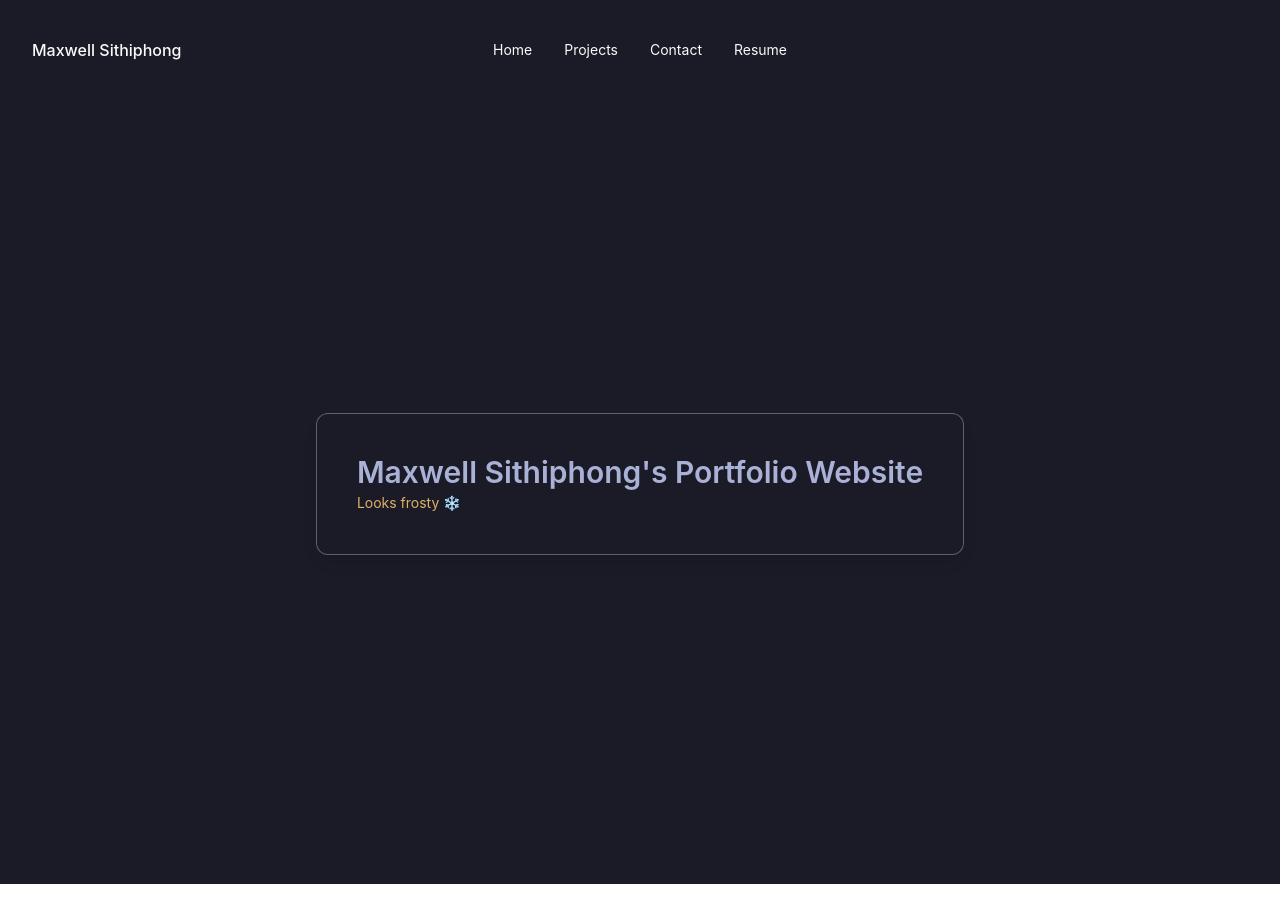
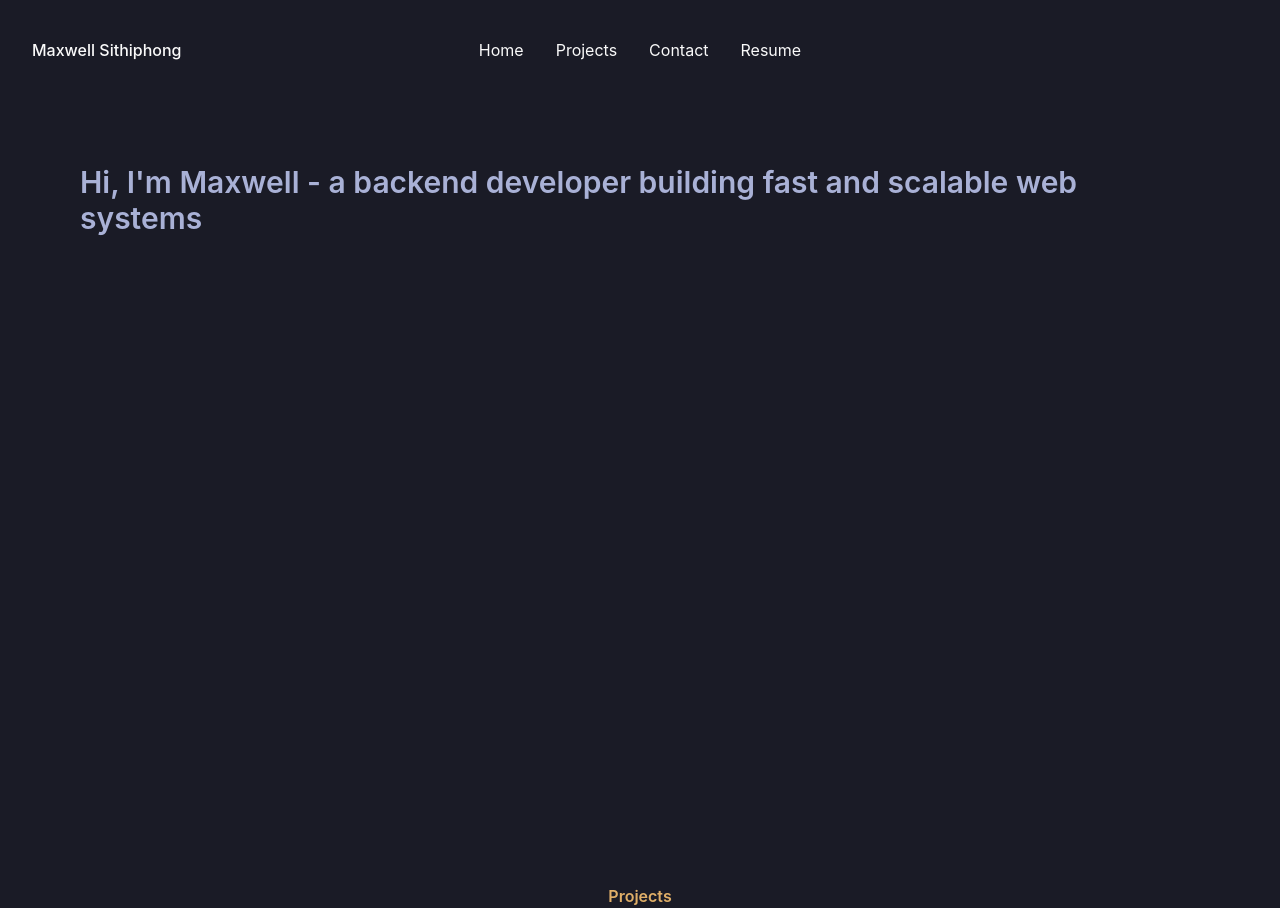
Before and after one commit to Msithiphong/Portfolio, a React (Create React App) app: page / in a window 1280 px wide. Before the commit the page ends 884 px from the top, so only its background shows below. Built offline with nearby package versions, Linux system fonts and the light colour scheme.

Commit message:
creating projects section

```diff
--- a/src/App.jsx
+++ b/src/App.jsx
@@ -1,24 +1,13 @@
 import React from "react";
-import { StickyNavbar } from './components/StickyNavbar';
-import './index.css';
+import { StickyNavbar, Hero, Projects } from './components';
 
 function App() {
   return (
     <>
       <div className="min-h-screen bg-colorpal-bg">
-        <StickyNavbar /> {/* StickyNavbar is rendered here */}
-        <div className="flex items-center justify-center min-h-screen">
-          {/* Hero section */}
-          <div className="bg-colorpal-bg backdrop-blur-md rounded-xl p-10 border border-white/30 shadow-lg text-colorpal-text">
-            <h1 className="text-3xl font-semibold">
-              Maxwell Sithiphong's Portfolio Website
-            </h1>
-            <span className="text-sm mt-2 text-colorpal-accent">
-              Looks frosty ❄️
-            </span>
-
-          </div>
-        </div>
+        <StickyNavbar />
+        <Hero />
+        <Projects />
       </div>
     </>
   );
--- /dev/null
+++ b/src/components/Hero.jsx
@@ -0,0 +1,11 @@
+export function Hero() {
+    return(
+            <div className="bg-colorpal-bg text-colorpal-text p-20 flex items-start justify-center min-h-screen">
+                <h1 className="text-3xl font-semibold">
+                    Hi, I'm Maxwell - a backend developer building fast and scalable web systems
+                </h1>
+            </div>
+    );
+}
+
+export default Hero
--- /dev/null
+++ b/src/components/Projects.jsx
@@ -0,0 +1,9 @@
+export function Projects() {
+    return(
+            <h1 className="flex justify-center text-colorpal-accent font-semibold">
+                Projects
+            </h1>
+    );
+}
+
+export default Projects
--- a/src/components/StickyNavbar.jsx
+++ b/src/components/StickyNavbar.jsx
@@ -64,7 +64,7 @@ export function StickyNavbar() {
   );
 
   return (
-    <div className="max-h-[768px] w-full overflow-auto pt-4"> {/* Removed -m-6 and overflow-scroll */}
+    <div className="w-full pt-4"> {/* Removed overflow-auto */}
       <Navbar className="sticky top-0 z-10 h-max max-w-full rounded-none px-4 py-2 lg:px-8 lg:py-4 border-none shadow-none">
         <div className="relative flex items-center justify-between text-blue-gray-900">
           <Typography
@@ -121,3 +121,5 @@ export function StickyNavbar() {
     </div>
   );
 }
+
+export default StickyNavbar
--- /dev/null
+++ b/src/components/index.js
@@ -0,0 +1,3 @@
+export { default as StickyNavbar } from './StickyNavbar';
+export { default as Hero } from './Hero';
+export { default as Projects } from './Projects';
--- a/src/index.css
+++ b/src/index.css
@@ -16,17 +16,3 @@ code {
   font-family: source-code-pro, Menlo, Monaco, Consolas, 'Courier New',
     monospace;
 }
-
-@keyframes gradient {
-  0%, 100% {
-    background-position: 0% 50%;
-  }
-  50% {
-    background-position: 100% 50%;
-  }
-}
-
-.animate-gradient {
-  background-size: 200% 200%;
-  animation: gradient 5s ease infinite;
-}
```
Also changed, not shown: package.json (+6 -2 lines).
